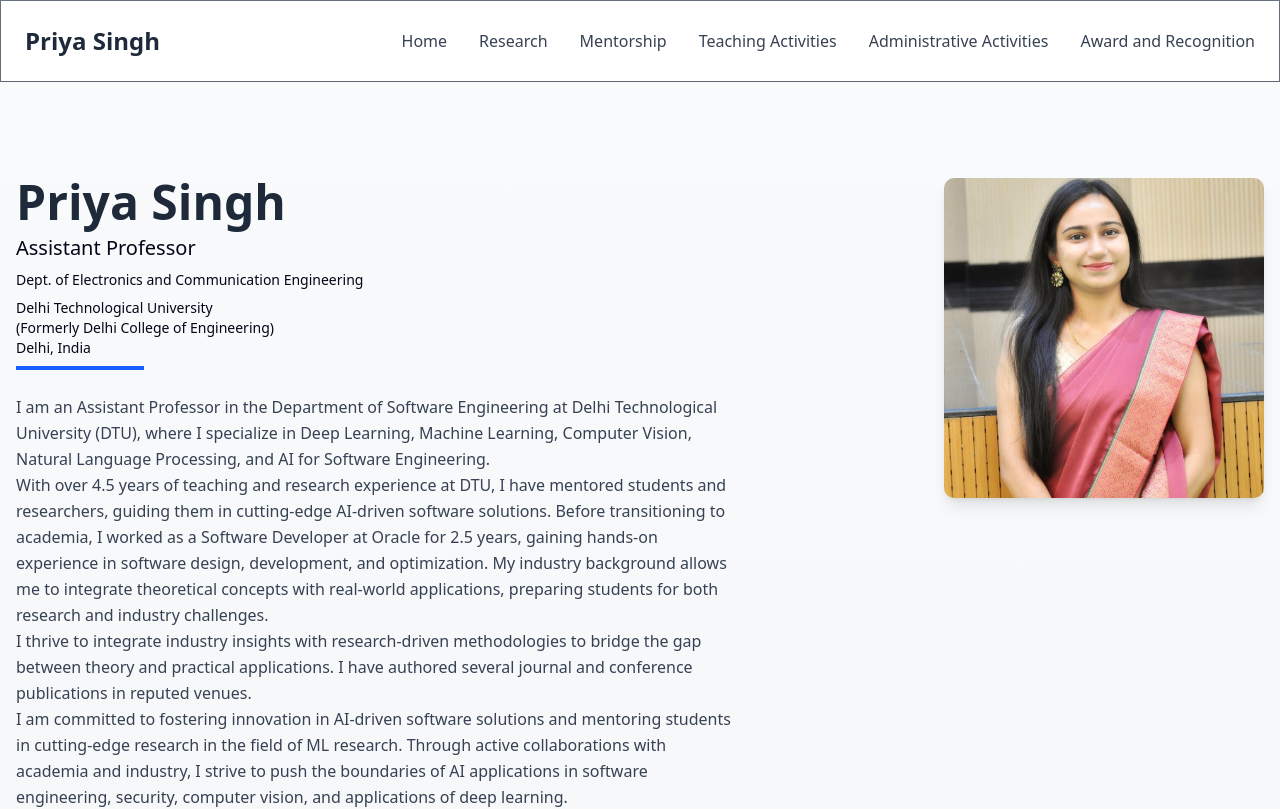
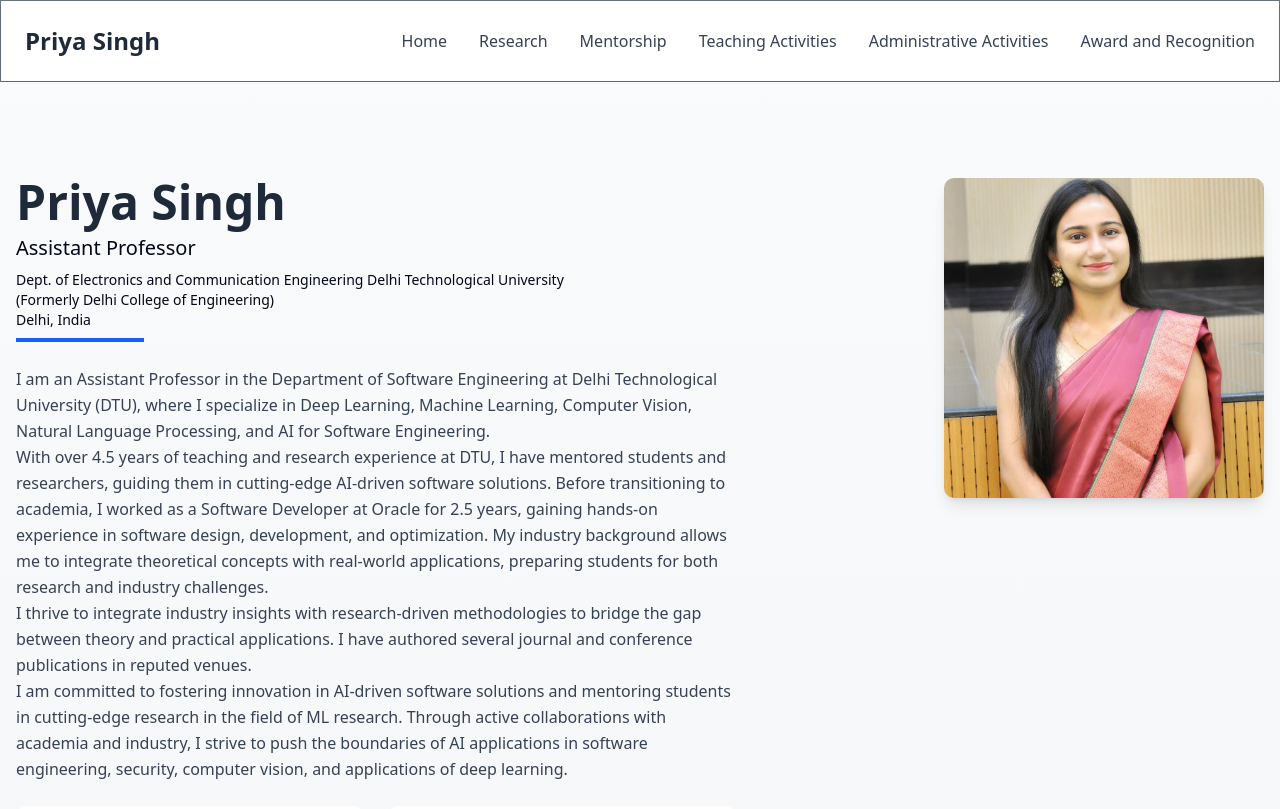
Before and after one commit to psingh-research/Priya-Singh, a React (Vite) app: page /Priya-Singh/home in a window 1280 px wide. Shown: the top 809 px of the page. Built offline with nearby package versions, Linux system fonts and the light colour scheme.

Commit message:
committed

```diff
--- a/src/Mycomponents/Home.jsx
+++ b/src/Mycomponents/Home.jsx
@@ -18,10 +18,10 @@ function Home() {
               <h2 className="text-xl md:text-xl font-medium text-gray-800-700">
                 Assistant Professor
               </h2>
-              <h2 className="text-lg md:text-sm font-medium text-gray-800-700">
+              <h2 className="text-sm md:text-sm font-medium text-gray-800-700">
                 Dept. of Electronics and Communication Engineering
-              </h2>
-              <h2 className="text-xl md:text-sm font-medium text-gray-800-700">
+
+
                 Delhi Technological University
                 <br />
                 (Formerly Delhi College of Engineering)
```
